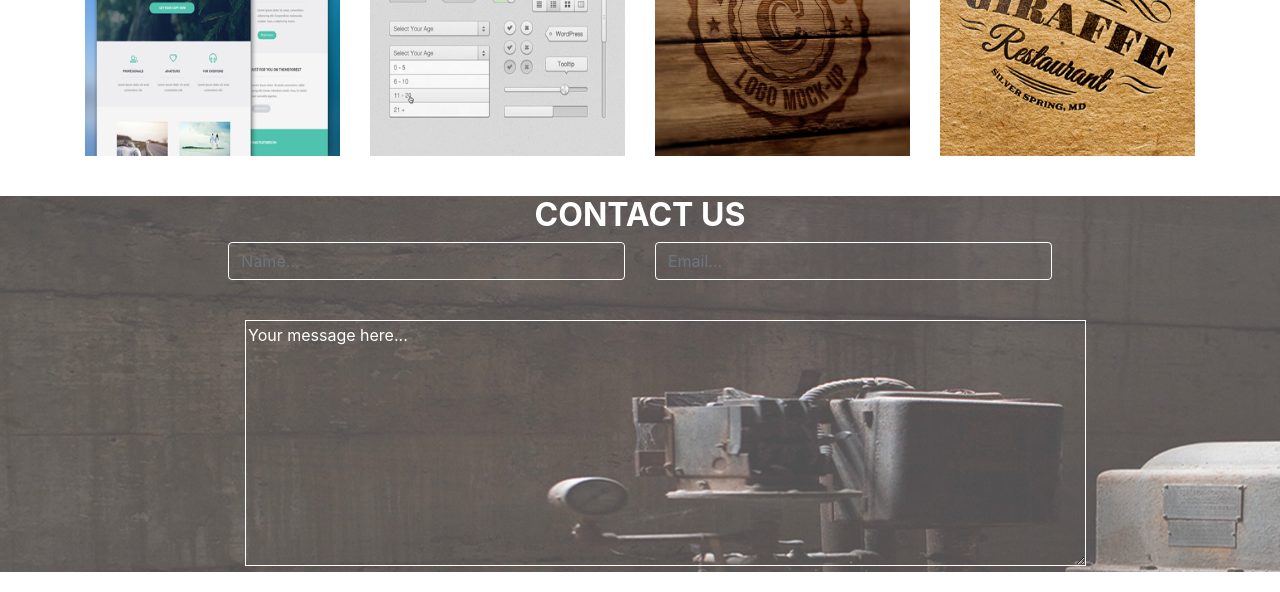
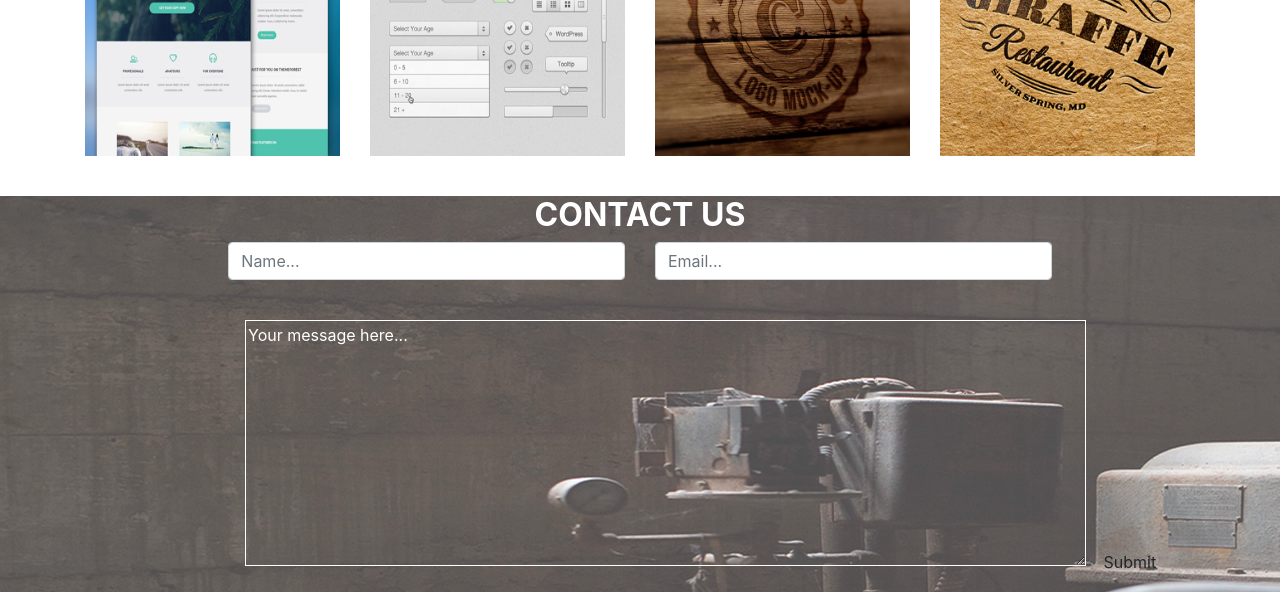
Before and after one commit to Lomemoraine/Delani-StudioIP, a plain HTML site: page index.html in a window 1280 px wide. Shown: the part 2172-2764 px from the top of the page. Drawn offline with nearby package versions, Linux system fonts and the light colour scheme.

Commit message:
add all the modifications made

```diff
--- a/index.html
+++ b/index.html
@@ -160,15 +160,17 @@
         <div class="row">
           <div class="col-md-2"></div>
           <div class="col-md-4">
-            <input style="border:1px solid white ; background-color: transparent;" type="text" class="form-control" id="name" placeholder="Name...">
+            <input  type="text" class="form-control" id="name" placeholder="Name...">
           </div>
           <div class="col-md-4">
-            <input style="border:1px solid white ; background-color: transparent;" type="email" class="form-control" id="email" placeholder="Email...">
+            <input  type="email" class="form-control" id="email" placeholder="Email...">
           </div>
           <div class="col-md-2"></div>
          </div>
-         <textarea style="margin-top: 40px;margin-left: 230px; border:1px solid white ; background-color: transparent;" id="textMessage"rows="10" cols="80" placeholder="Your message here..."></textarea>
-      </form>
+
+         <textarea style="margin-top: 40px;margin-left: 230px;background-color: transparent; border: 1px solid white;"id="textMessage"rows="10" cols="80" placeholder="Your message here..."></textarea>
+         <button id="submit" type="submit" class="btn text-center mt-5 mb-5" onclick="formSub()">Submit</button>
+        </form>
     </div>
     <div  class="footer">
       <div class="container" id="social_networks">
```
